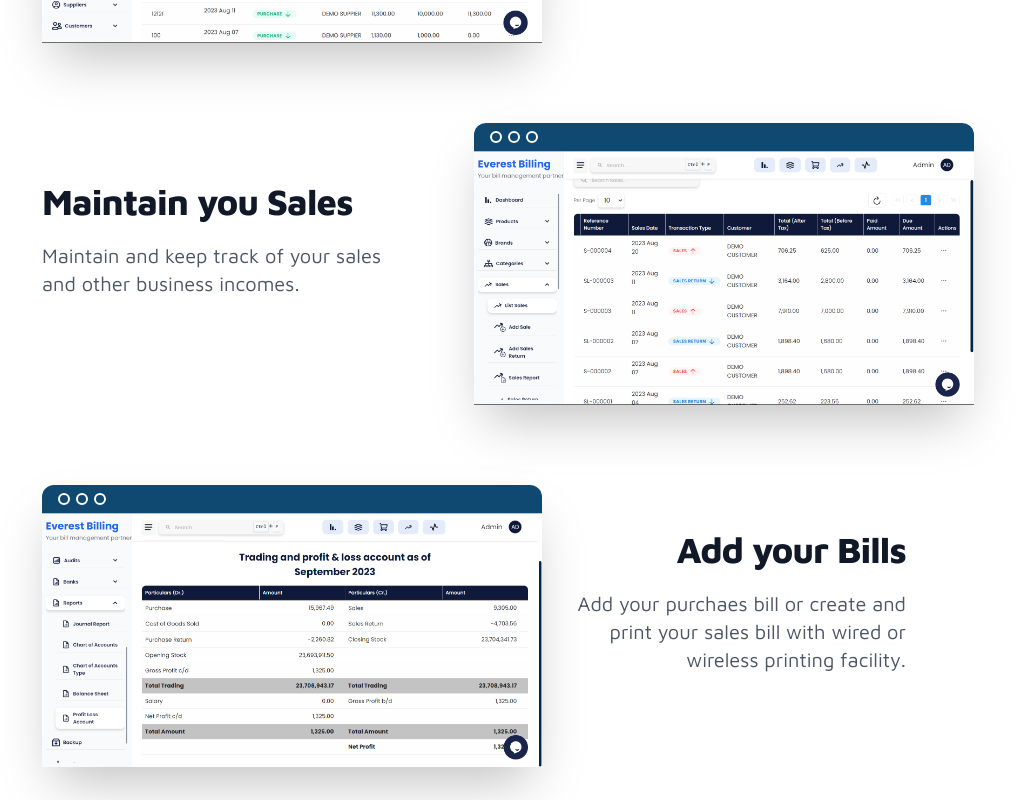
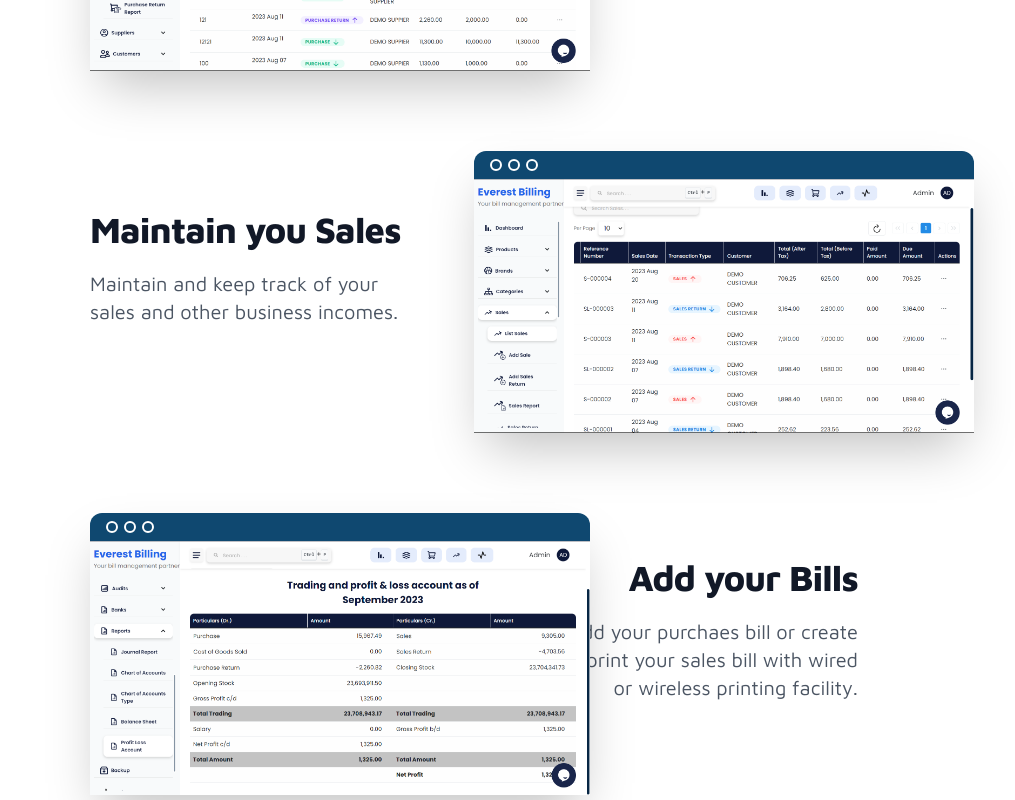
Before and after one commit to hempun10/EverestBilling, a Next.js app: page /features in a window 1280 px wide. Shown: the part 1400-2200 px from the top of the page, without its empty margins (166-1181 px from the left). Built offline with nearby package versions, Linux system fonts and the light colour scheme.

Commit message:
Fix:Feature Animation

```diff
--- a/app/(routes)/features/components/FeaturesList.tsx
+++ b/app/(routes)/features/components/FeaturesList.tsx
@@ -3,10 +3,15 @@ import FeatureCard from "@/components/shared/FeatureCard";
 import React from "react";
 import { featureData } from "@/constants/constants";
 import Heading from "@/components/shared/Heading";
-
+import { motion } from "framer-motion";
 const FeaturesList = () => {
   return (
-    <div className="mt-32">
+    <motion.div
+      className="mt-32"
+      initial="hidden"
+      whileInView="show"
+      viewport={{ once: false, amount: 0.1 }}
+    >
       <Heading FrontHeadText="Key" spanText="Features" descText="" />
       {featureData.map((feature, index) => (
         <FeatureCard
@@ -19,7 +24,7 @@ const FeaturesList = () => {
           imgContainerClassName={feature.imgContainerClassName}
         />
       ))}
-    </div>
+    </motion.div>
   );
 };
 
--- a/app/(routes)/features/page.tsx
+++ b/app/(routes)/features/page.tsx
@@ -8,10 +8,9 @@ import React from "react";
 import FeaturesList from "./components/FeaturesList";
 
 const FeaturesPage = () => {
-  // More than just accounting
   return (
     <>
-      <Container className={"mt-32"}>
+      <Container className={"mt-32 px-24"}>
         <Wrapper>
           <HeadTextWrapper>
             <Heading
@@ -28,9 +27,8 @@ const FeaturesPage = () => {
               />
             </div>
           </HeadTextWrapper>
-          <FeaturesList />
         </Wrapper>
-        {/* <Features /> */}
+        <FeaturesList />
       </Container>
       <CTA />
     </>
```
